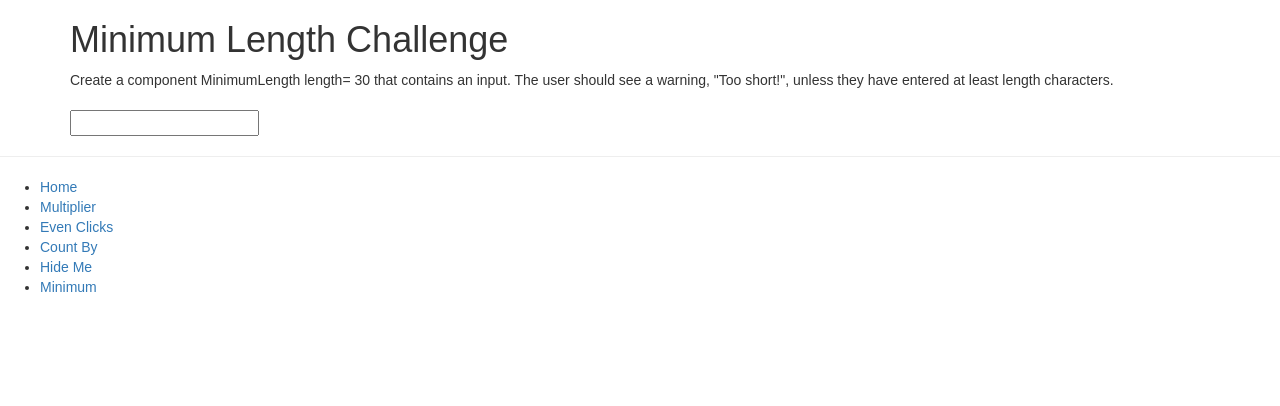
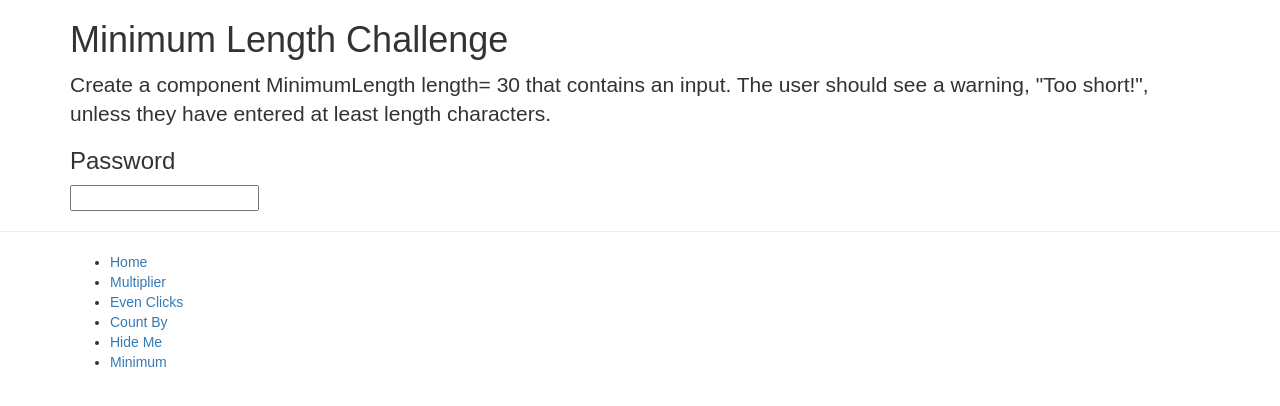
Before and after one commit to lizagne/react-quiz, a React (Create React App) app: page /minimum in a window 1280 px wide. Shown: the top 406 px of the page. Built offline with nearby package versions, Linux system fonts and the light colour scheme.

Commit message:
Tidying up the pages again and starting on the posts, before I go back to Hide Me Challenge

```diff
--- a/src/EvenClicks.jsx
+++ b/src/EvenClicks.jsx
@@ -6,9 +6,9 @@ import React, { Component } from 'react';
 class EvenClicks extends Component {
 	constructor(props) {
 
-		super(props);
+		super(props); //has to be here for the this.state etc to work
 
-		this.onClick = this.onClick.bind(this);
+		this.onClick = this.onClick.bind(this); //binding the onClick method because of the context
 
 		this.state = { //this is a object literal
 	        clicked : false,
@@ -16,7 +16,7 @@ class EvenClicks extends Component {
 	}
 
 	onClick () { //this is the method
-		this.setState({ clicked : !this.state.clicked }); //value
+		this.setState({ clicked : !this.state.clicked }); //set the state to the opposite of it's original state
 	}
 
 	render () { //this is a method
@@ -28,7 +28,7 @@ class EvenClicks extends Component {
 				<button
 					className="btn-primary"
 	 				onClick={ this.onClick }>
-					{ this.state.clicked%2===0 ? "Even" : "Odd" } {/*this is the state*/}
+					{ this.state.clicked%2===0 ? "Even" : "Odd" } {/*using a ternary to give an even or odd alert*/}
 
 				</button>
 			</div>
--- a/src/Links.jsx
+++ b/src/Links.jsx
@@ -5,7 +5,7 @@ import { Link } from "react-router-dom";
 
 
 export default ({ children }) => (
-    <div className="navbar-header">
+    <div className="container">
         <ul>
             <li><Link to="/">
                 Home
--- a/src/MinimumLength.jsx
+++ b/src/MinimumLength.jsx
@@ -23,8 +23,8 @@ class MinimumLength extends Component { //class which uses components
         return (
         	<div className="container">
                 <h1>Minimum Length Challenge</h1>
-                <p> Create a component MinimumLength length= 30  that contains an input. The user should see a warning, "Too short!", unless they have entered at least length characters.</p>
-                <h3>{this.props.label}</h3>
+                <p className="lead"> Create a component MinimumLength length= 30  that contains an input. The user should see a warning, "Too short!", unless they have entered at least length characters.</p>
+                <h3>Password</h3>
             	<input
                     type="password"
                     onChange={(evt) => this.setState({length: evt.target.value.length})}//callback function
```
